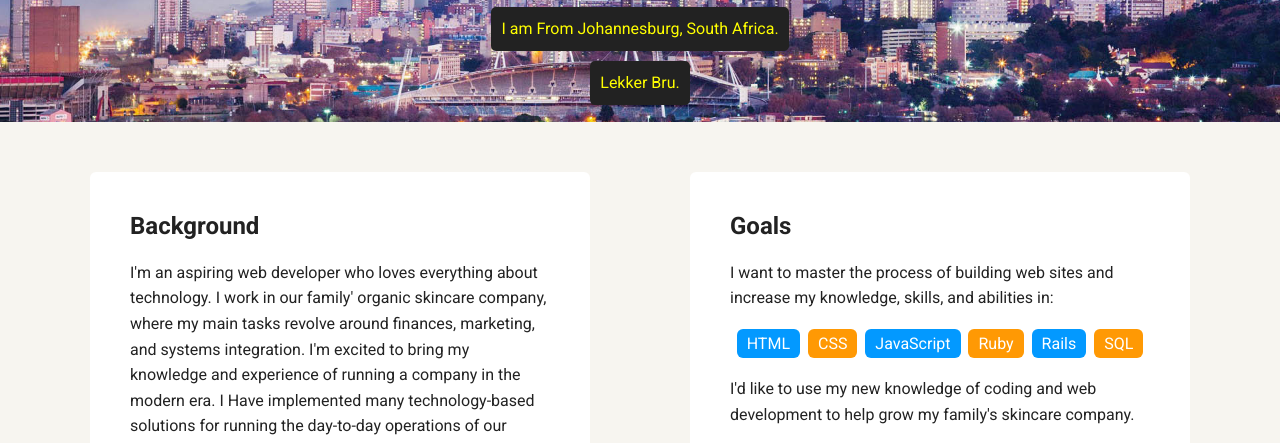
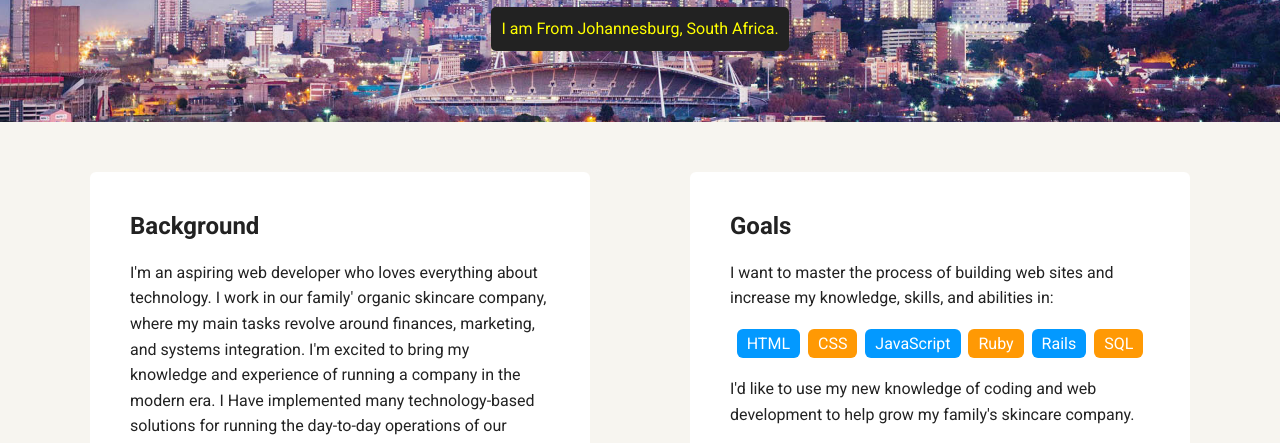
Before and after one commit to David007770/portfolio_update_v1, a plain HTML site: page index.html in a window 1280 px wide. Shown: the part 348-791 px from the top of the page. Drawn offline with Linux system fonts and the light colour scheme; a web font is replaced by a local one.

Commit message:
Final
Project Ready For submission

```diff
--- a/index.html
+++ b/index.html
@@ -19,7 +19,6 @@
       <img src="images/Me.jpeg" alt="A Picture of David Braun" class="profile-image">
       <h1 class="tag name">Hello, David Braun.</h1>
       <p class="tag location">I am From Johannesburg, South Africa.</p>
-      <p class="tag location">Lekker Bru.</p>
     </header>
 
     <main class="flex">
```
